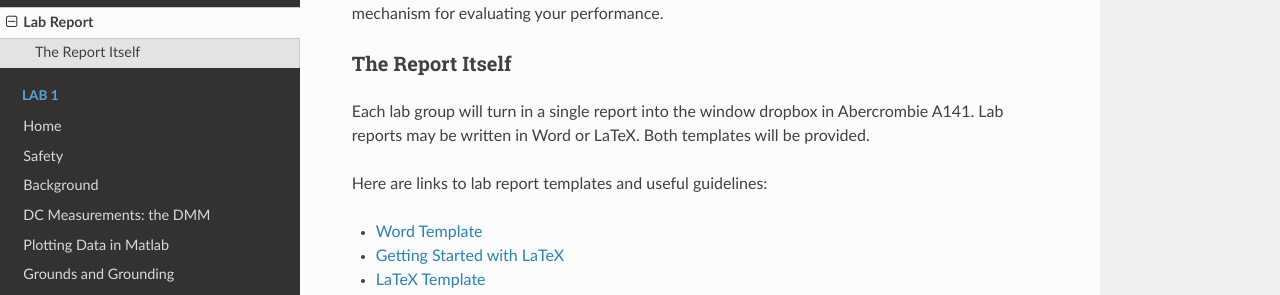
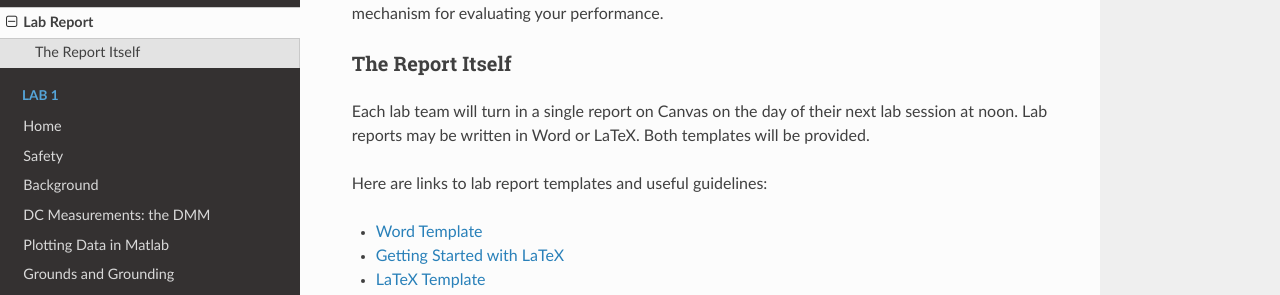
Before and after one commit to gvacaliuc/elec243-lab-website, an MkDocs documentation site: the page built from source/references/lab-report.md, in a window 1280 px wide and 988 px high. Shown: the part 471-766 px from the top of the window. Built offline with MkDocs 1.6.1, drawn with Linux system fonts in a browser that asks for light colours; nearby versions of some CDN libraries; old or Windows-style settings are respelled for this version of MkDocs.

Commit message:
Updated Report details
included Canvas submission info.

```diff
--- a/source/references/lab-report.md
+++ b/source/references/lab-report.md
@@ -21,9 +21,7 @@ report provides a mechanism for evaluating your performance.
 
 ### The Report Itself
 
-Each lab group will turn in a single report into the window dropbox in
-Abercrombie A141. Lab reports may be written in Word or LaTeX. Both
-templates will be provided.
+Each lab team will turn in a single report on Canvas on the day of their next lab session at noon. Lab reports may be written in Word or LaTeX. Both templates will be provided.
 
 Here are links to lab report templates and useful guidelines:
 
```
